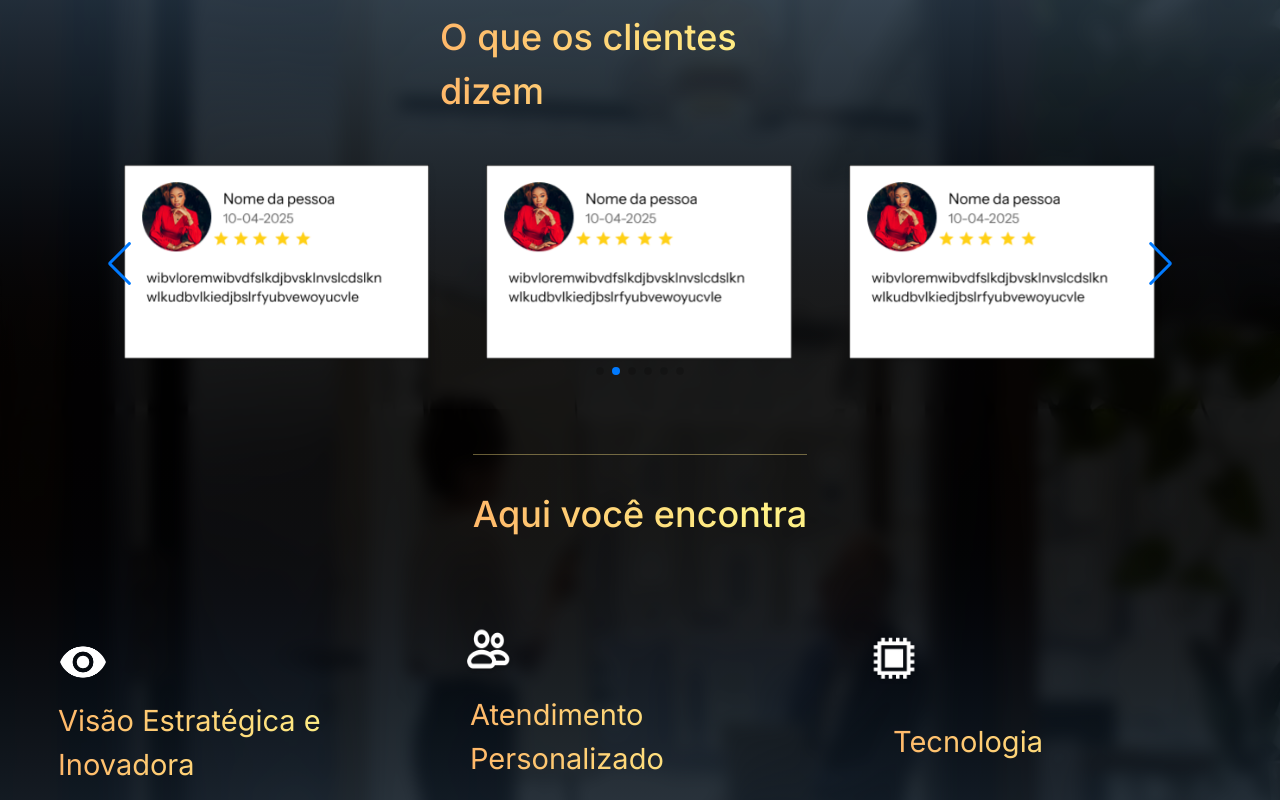
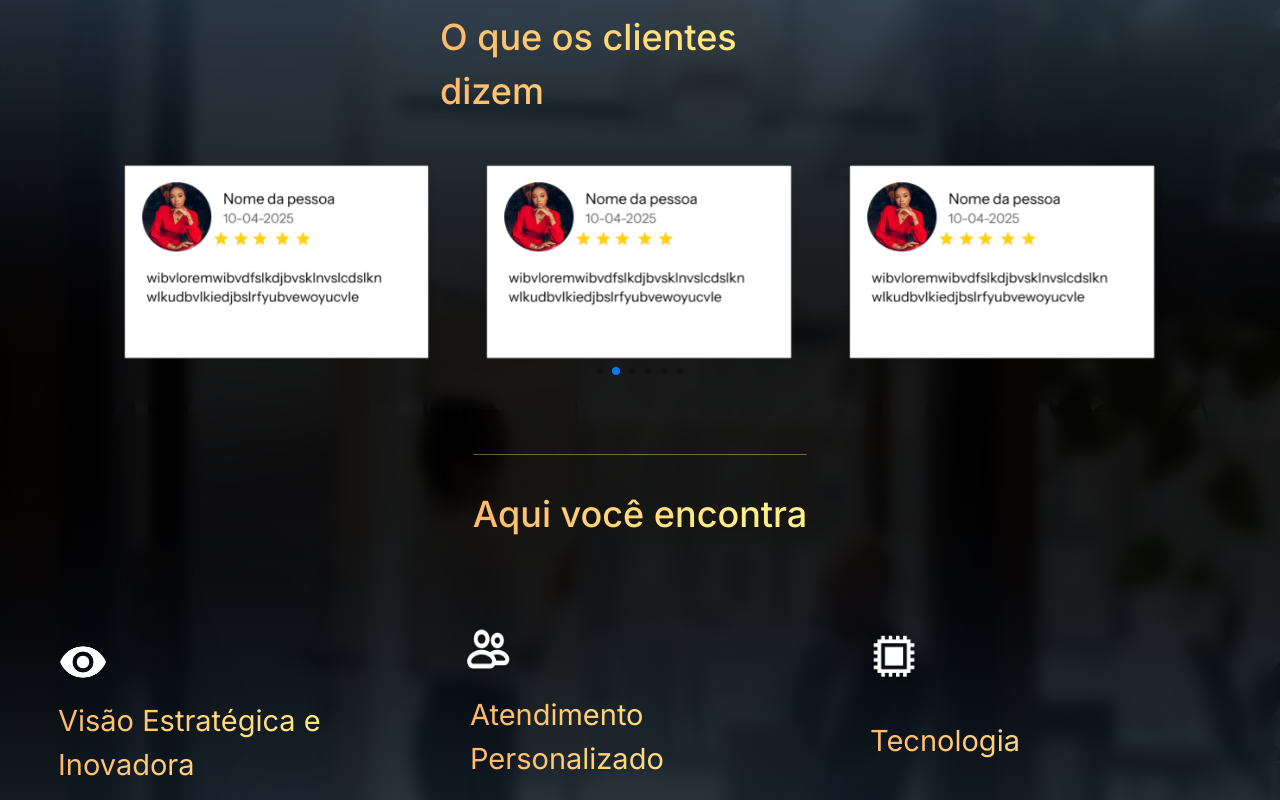
Before and after one commit to MuriloMacedoSilva/Advocacia-viviane, a React (Vite) app: page / in a window 1280 px wide. Shown: the part 840-1640 px from the top of the page. Built offline with nearby package versions, Linux system fonts and the light colour scheme; a web font is replaced by a local one.

Commit message:
viviane-app atualization

```diff
--- a/src/components/Avaliation.jsx
+++ b/src/components/Avaliation.jsx
@@ -53,7 +53,6 @@ function Avaliation() {
       direction='horizontal'
         slidesPerView={slidePerview}
         pagination={{ clickable: true }}
-        navigation={true}
         loop={true}
         spaceBetween={0}
         autoplay={{
--- a/src/components/Topics.jsx
+++ b/src/components/Topics.jsx
@@ -19,7 +19,7 @@ function Topics() {
                 </div>
                 <div className="flex flex-col justify-items-start p-6  gap-3 max-w-[400px]">
                     <img src={tech} alt="" className="w-[50px] h-[50px]" />
-                    <h2 className="bg-gradient-to-r from-orange-300 from-[0%] to-[80%] to-yellow-200 bg-clip-text text-transparent text-[29px] font-Inter w-full border-[23px]">Tecnologia</h2>
+                    <h2 className="bg-gradient-to-r from-orange-300 from-[0%] to-[80%] to-yellow-200 bg-clip-text text-transparent text-[29px] font-Inter w-full border-y-[24px]">Tecnologia</h2>
                     <p className="text-white text-[18px] w-full">Lorem ipsum dolor sit amet consectetur adipisicing elit. Eaque perspiciatis qui sint eveniet, quidem perferendis veritatis natus!</p>
                 </div>
             </div>
```
